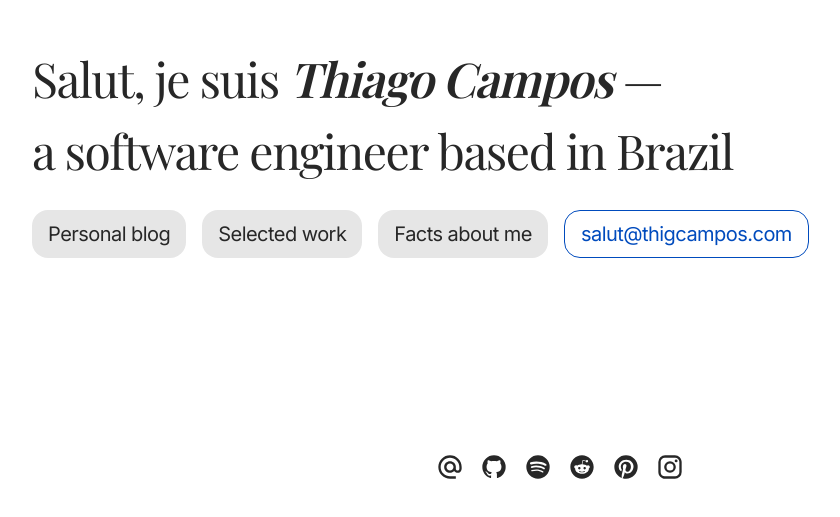
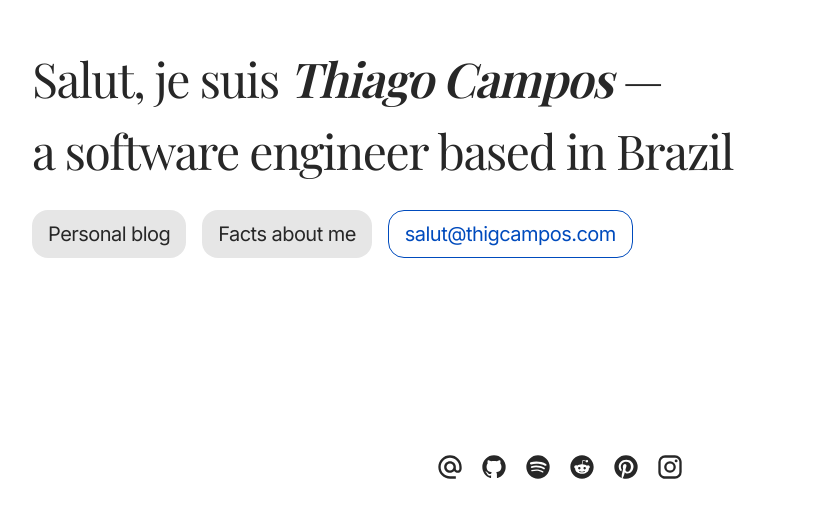
Before and after one commit to thigcampos/thiagocampos, a Next.js app: page / in a window 1280 px wide. Shown: the part 225-742 px from the top of the page, without its empty margins (80-920 px from the left). Built offline with nearby package versions, Linux system fonts and the light colour scheme; a web font is replaced by a local one.

Commit message:
fix: remove dark mode and projects anchor

```diff
--- a/src/app/page.tsx
+++ b/src/app/page.tsx
@@ -12,7 +12,7 @@ export default function Home() {
           a software engineer based in Brazil</h1>
           <div className={styles.buttonWrapper}>
             <Anchor path={'/blog'}>Personal blog</Anchor>
-            <Anchor path={'/projects'}>Selected work</Anchor>
+            {/* <Anchor path={'/projects'}>Selected work</Anchor> */}
             <Anchor path={'/about'}>Facts about me</Anchor>
             <Anchor path={'mailto:salut@thigcampos'} variant={'outline'}>salut@thigcampos.com</Anchor>
           </div>
--- a/src/styles/_colors.css
+++ b/src/styles/_colors.css
@@ -16,7 +16,7 @@
 
     --background-primary: #FFFFFF;
 }
-
+/*
 @media (prefers-color-scheme: dark) {
     :root {
         --fill-primary-default: #333333;
@@ -35,3 +35,4 @@
         --background-primary: #161616;;
     }
 }
+*/
```
